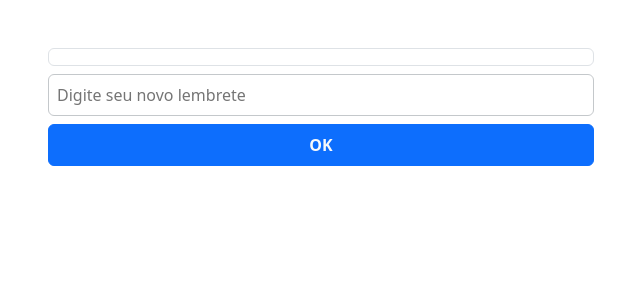
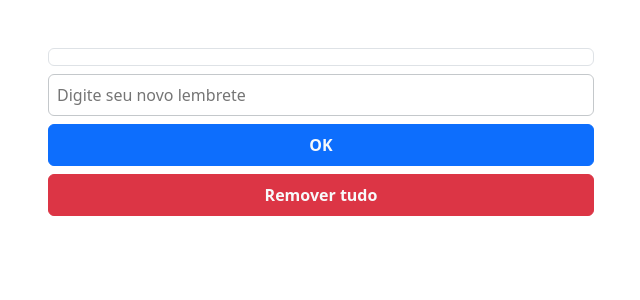
Before and after one commit to VitorHugoAntunes/PDM_P1_App_Lembretes, a React (Vite) app: page / in a window 1280 px wide. Shown: the top 300 px of the page, without its empty margins (319-959 px from the left). Built offline with nearby package versions, Linux system fonts and the light colour scheme.

Commit message:
feat(p1-pdmn): cria botão para remover os lembretes

```diff
--- a/src/components/LembreteEntrada.tsx
+++ b/src/components/LembreteEntrada.tsx
@@ -30,6 +30,10 @@ export const LembreteEntrada = () => {
     setTarefas([...tarefas, novaTarefa]);
   };
 
+  const removerTudo = () => {
+    setTarefas([]);
+  }
+
   return (
     <div>
       <LembreteLista tarefas={tarefas} />
@@ -43,11 +47,20 @@ export const LembreteEntrada = () => {
         />
         <button
           type="submit"
-          className="mt-2  bg-primary rounded border border-primary p-2 text-light fw-bold"
+          className="mt-2 bg-primary rounded border border-primary p-2 text-light fw-bold"
         >
           OK
         </button>
       </form>
+      <div className="w100 d-flex flex-column">
+        <button
+          className="mt-2 bg-danger rounded border border-danger p-2 text-light fw-bold"
+          onClick={removerTudo}
+        >
+          Remover tudo
+        </button>
+
+      </div>
     </div>
   );
 };
```
